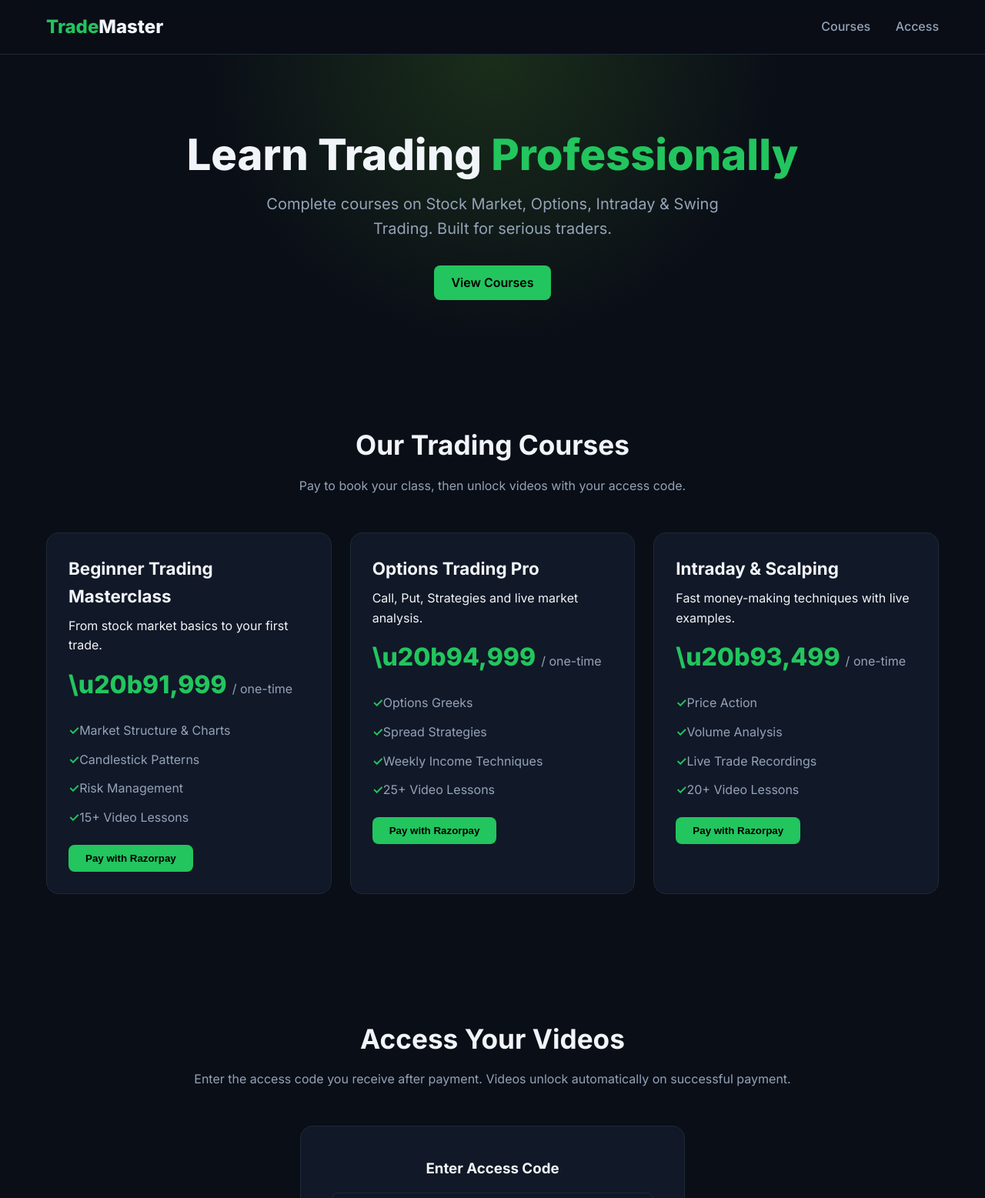
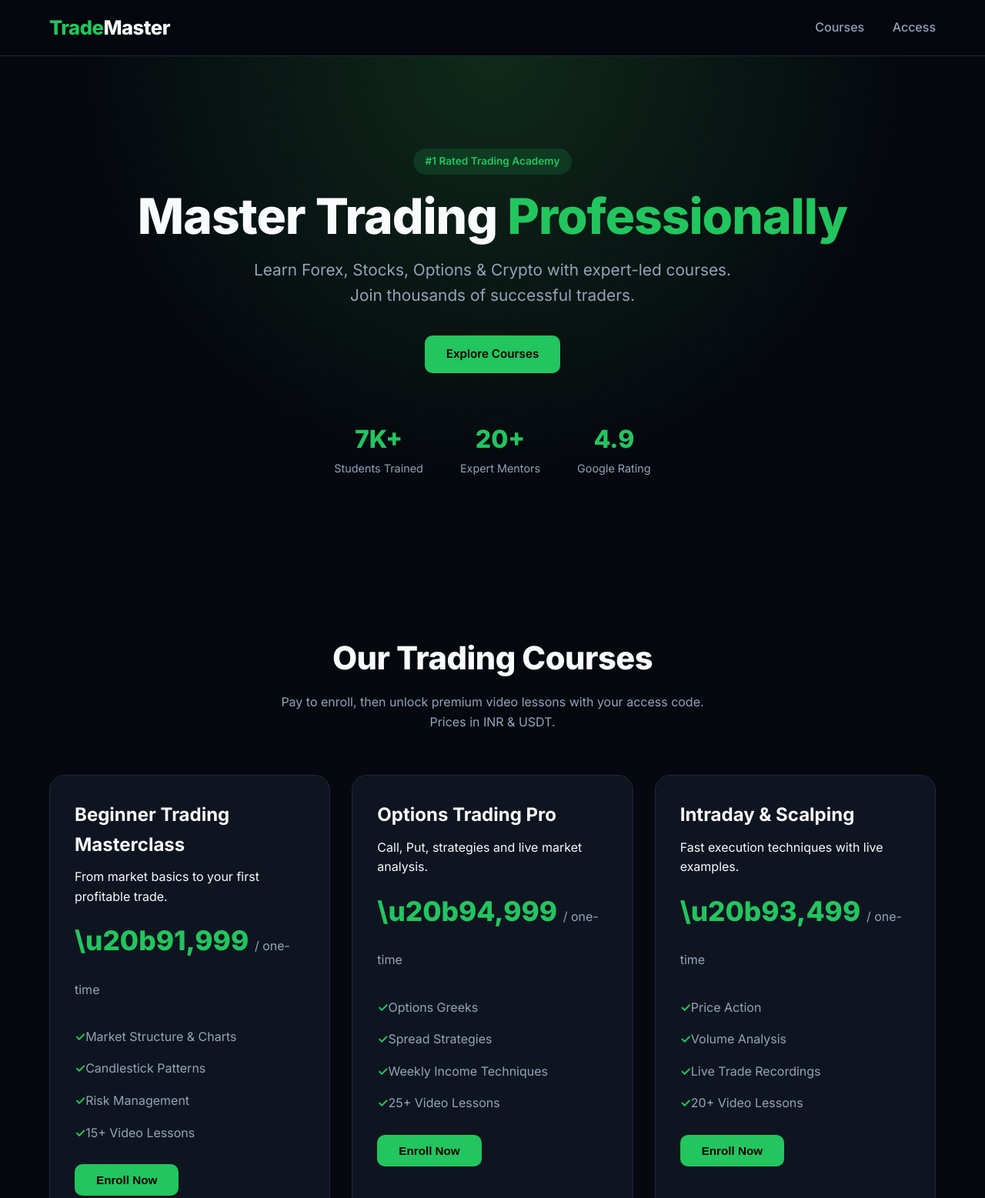
Before and after one commit to marketingsvishnu-ops/learning-website, a plain HTML site: page index.html in a window 1280 px wide. Shown: the top 1557 px of the page at 77% size. Drawn offline with Linux system fonts and the light colour scheme.

Commit message:
Redesign homepage inspired by professional trading academy style

```diff
--- a/index.html
+++ b/index.html
@@ -3,55 +3,61 @@
 <head>
 <meta charset="UTF-8">
 <meta name="viewport" content="width=device-width, initial-scale=1.0">
-<title>TradeMaster Academy | Learn Trading</title>
+<title>TradeMaster Academy | Professional Trading Education</title>
 <link href="https://fonts.googleapis.com/css2?family=Inter:wght@400;500;600;700;800&display=swap" rel="stylesheet">
 <style>
 :root {
-  --bg: #0a0e17;
-  --card: #111827;
-  --border: #1f2937;
+  --bg: #05080f;
+  --card: #0f1520;
+  --border: #1e293b;
   --primary: #22c55e;
   --primary-dark: #16a34a;
-  --text: #f1f5f9;
+  --text: #f8fafc;
   --muted: #94a3b8;
   --accent: #f59e0b;
 }
 * { margin:0; padding:0; box-sizing:border-box; }
 body { font-family: 'Inter', system-ui, sans-serif; background: var(--bg); color: var(--text); line-height:1.6; }
-.container { max-width: 1200px; margin: 0 auto; padding: 0 20px; }
-header { background: rgba(10,14,23,0.9); backdrop-filter: blur(10px); border-bottom: 1px solid var(--border); position: sticky; top:0; z-index:100; }
-nav { display:flex; justify-content:space-between; align-items:center; height:70px; }
-.logo { font-size:1.5rem; font-weight:800; color: var(--primary); }
+.container { max-width: 1200px; margin: 0 auto; padding: 0 24px; }
+header { background: rgba(5,8,15,0.85); backdrop-filter: blur(12px); border-bottom: 1px solid var(--border); position: sticky; top:0; z-index:100; }
+nav { display:flex; justify-content:space-between; align-items:center; height:72px; }
+.logo { font-size:1.6rem; font-weight:800; color: var(--primary); letter-spacing:-0.5px; }
 .logo span { color: var(--text); }
-nav a { color: var(--muted); text-decoration:none; margin-left:28px; font-weight:500; transition:0.2s; }
+nav a { color: var(--muted); text-decoration:none; margin-left:32px; font-weight:500; transition:0.2s; }
 nav a:hover { color: var(--text); }
-.btn { background: var(--primary); color:#000; padding:10px 22px; border-radius:8px; font-weight:600; text-decoration:none; display:inline-block; transition:0.2s; border:none; cursor:pointer; }
-.btn:hover { background: var(--primary-dark); }
-.hero { padding:100px 0 80px; text-align:center; background: radial-gradient(circle at top, #1a2e1a 0%, transparent 50%); }
-.hero h1 { font-size:3.5rem; font-weight:800; margin-bottom:16px; line-height:1.1; }
+.btn { background: var(--primary); color:#000; padding:12px 28px; border-radius:10px; font-weight:600; text-decoration:none; display:inline-block; transition:0.2s; border:none; cursor:pointer; font-size:0.95rem; }
+.btn:hover { background: var(--primary-dark); transform:translateY(-1px); }
+.btn-outline { background:transparent; border:1px solid var(--border); color:var(--text); }
+.hero { padding:120px 0 100px; text-align:center; background: radial-gradient(ellipse at top, #0f2a1a 0%, transparent 60%); }
+.badge { display:inline-block; background:rgba(34,197,94,0.15); color:var(--primary); padding:6px 16px; border-radius:100px; font-size:0.85rem; font-weight:600; margin-bottom:20px; }
+.hero h1 { font-size:4rem; font-weight:800; margin-bottom:20px; line-height:1.05; letter-spacing:-1px; }
 .hero h1 span { color: var(--primary); }
-.hero p { font-size:1.25rem; color: var(--muted); max-width:600px; margin:0 auto 32px; }
-.section { padding:80px 0; }
-.section-title { font-size:2.2rem; font-weight:700; margin-bottom:12px; text-align:center; }
-.section-sub { text-align:center; color:var(--muted); margin-bottom:48px; }
-.grid { display:grid; grid-template-columns:repeat(auto-fit, minmax(320px,1fr)); gap:24px; }
-.card { background:var(--card); border:1px solid var(--border); border-radius:16px; padding:28px; transition:0.3s; }
-.card:hover { border-color:var(--primary); transform:translateY(-4px); }
-.card h3 { font-size:1.4rem; margin-bottom:8px; }
-.price { font-size:2rem; font-weight:800; color:var(--primary); margin:12px 0; }
+.hero p { font-size:1.3rem; color: var(--muted); max-width:640px; margin:0 auto 36px; }
+.stats { display:flex; justify-content:center; gap:48px; margin-top:60px; flex-wrap:wrap; }
+.stat { text-align:center; }
+.stat strong { display:block; font-size:2rem; font-weight:800; color:var(--primary); }
+.stat span { color:var(--muted); font-size:0.9rem; }
+.section { padding:100px 0; }
+.section-title { font-size:2.6rem; font-weight:800; margin-bottom:12px; text-align:center; letter-spacing:-0.5px; }
+.section-sub { text-align:center; color:var(--muted); margin-bottom:56px; max-width:600px; margin-left:auto; margin-right:auto; }
+.grid { display:grid; grid-template-columns:repeat(auto-fit, minmax(340px,1fr)); gap:28px; }
+.card { background:var(--card); border:1px solid var(--border); border-radius:20px; padding:32px; transition:0.3s; }
+.card:hover { border-color:var(--primary); transform:translateY(-6px); }
+.card h3 { font-size:1.5rem; margin-bottom:10px; }
+.price { font-size:2.2rem; font-weight:800; color:var(--primary); margin:16px 0; }
 .price span { font-size:1rem; color:var(--muted); font-weight:400; }
-.features { list-style:none; margin:16px 0; }
-.features li { padding:6px 0; color:var(--muted); }
+.features { list-style:none; margin:20px 0; }
+.features li { padding:8px 0; color:var(--muted); }
 .features li:before { content:"\2713 "; color:var(--primary); font-weight:bold; }
-.access-box { background:var(--card); border:1px solid var(--border); border-radius:16px; padding:40px; max-width:500px; margin:40px auto; text-align:center; }
-.access-box input { width:100%; padding:14px; border-radius:8px; border:1px solid var(--border); background:#0f172a; color:var(--text); font-size:1rem; margin:16px 0; }
-.video-grid { display:grid; grid-template-columns:repeat(auto-fit, minmax(340px,1fr)); gap:24px; margin-top:32px; }
-.video-card { background:var(--card); border-radius:12px; overflow:hidden; border:1px solid var(--border); }
-.video-card video { width:100%; height:200px; background:#000; }
-.video-info { padding:16px; }
-footer { border-top:1px solid var(--border); padding:40px 0; text-align:center; color:var(--muted); margin-top:60px; }
+.access-box { background:var(--card); border:1px solid var(--border); border-radius:20px; padding:48px; max-width:520px; margin:48px auto; text-align:center; }
+.access-box input { width:100%; padding:16px; border-radius:10px; border:1px solid var(--border); background:#0a1018; color:var(--text); font-size:1rem; margin:20px 0; }
+.video-grid { display:grid; grid-template-columns:repeat(auto-fit, minmax(360px,1fr)); gap:28px; margin-top:40px; }
+.video-card { background:var(--card); border-radius:16px; overflow:hidden; border:1px solid var(--border); }
+.video-card video { width:100%; height:220px; background:#000; }
+.video-info { padding:20px; }
+footer { border-top:1px solid var(--border); padding:60px 0; text-align:center; color:var(--muted); }
 .hidden { display:none !important; }
-@media (max-width:768px) { .hero h1 { font-size:2.4rem; } nav a { display:none; } }
+@media (max-width:768px) { .hero h1 { font-size:2.6rem; } .stats { gap:24px; } nav a { display:none; } }
 </style>
 </head>
 <body>
@@ -70,20 +76,26 @@ footer { border-top:1px solid var(--border); padding:40px 0; text-align:center;
 
 <section class="hero">
   <div class="container">
-    <h1>Learn Trading <span>Professionally</span></h1>
-    <p>Complete courses on Stock Market, Options, Intraday & Swing Trading. Built for serious traders.</p>
-    <a href="#courses" class="btn">View Courses</a>
+    <div class="badge">#1 Rated Trading Academy</div>
+    <h1>Master Trading <span>Professionally</span></h1>
+    <p>Learn Forex, Stocks, Options & Crypto with expert-led courses. Join thousands of successful traders.</p>
+    <a href="#courses" class="btn">Explore Courses</a>
+    <div class="stats">
+      <div class="stat"><strong>7K+</strong><span>Students Trained</span></div>
+      <div class="stat"><strong>20+</strong><span>Expert Mentors</span></div>
+      <div class="stat"><strong>4.9</strong><span>Google Rating</span></div>
+    </div>
   </div>
 </section>
 
 <section id="courses" class="section">
   <div class="container">
     <h2 class="section-title">Our Trading Courses</h2>
-    <p class="section-sub">Pay to book your class, then unlock videos with your access code.</p>
+    <p class="section-sub">Pay to enroll, then unlock premium video lessons with your access code. Prices in INR & USDT.</p>
     <div class="grid">
       <div class="card">
         <h3>Beginner Trading Masterclass</h3>
-        <p>From stock market basics to your first trade.</p>
+        <p>From market basics to your first profitable trade.</p>
         <div class="price">\u20b91,999 <span>/ one-time</span></div>
         <ul class="features">
           <li>Market Structure & Charts</li>
@@ -91,11 +103,11 @@ footer { border-top:1px solid var(--border); padding:40px 0; text-align:center;
           <li>Risk Management</li>
           <li>15+ Video Lessons</li>
         </ul>
-        <button class="btn" onclick="showPayment('BEGINNER')">Pay with Razorpay</button>
+        <button class="btn" onclick="showPayment('BEGINNER')">Enroll Now</button>
       </div>
       <div class="card">
         <h3>Options Trading Pro</h3>
-        <p>Call, Put, Strategies and live market analysis.</p>
+        <p>Call, Put, strategies and live market analysis.</p>
         <div class="price">\u20b94,999 <span>/ one-time</span></div>
         <ul class="features">
           <li>Options Greeks</li>
@@ -103,11 +115,11 @@ footer { border-top:1px solid var(--border); padding:40px 0; text-align:center;
           <li>Weekly Income Techniques</li>
           <li>25+ Video Lessons</li>
         </ul>
-        <button class="btn" onclick="showPayment('OPTIONS')">Pay with Razorpay</button>
+        <button class="btn" onclick="showPayment('OPTIONS')">Enroll Now</button>
       </div>
       <div class="card">
         <h3>Intraday & Scalping</h3>
-        <p>Fast money-making techniques with live examples.</p>
+        <p>Fast execution techniques with live examples.</p>
         <div class="price">\u20b93,499 <span>/ one-time</span></div>
         <ul class="features">
           <li>Price Action</li>
@@ -115,7 +127,7 @@ footer { border-top:1px solid var(--border); padding:40px 0; text-align:center;
           <li>Live Trade Recordings</li>
           <li>20+ Video Lessons</li>
         </ul>
-        <button class="btn" onclick="showPayment('INTRADAY')">Pay with Razorpay</button>
+        <button class="btn" onclick="showPayment('INTRADAY')">Enroll Now</button>
       </div>
     </div>
   </div>
@@ -124,12 +136,12 @@ footer { border-top:1px solid var(--border); padding:40px 0; text-align:center;
 <section id="access" class="section">
   <div class="container">
     <h2 class="section-title">Access Your Videos</h2>
-    <p class="section-sub">Enter the access code you receive after payment. Videos unlock automatically on successful payment.</p>
+    <p class="section-sub">Enter the access code received after payment. Videos unlock instantly.</p>
     <div class="access-box">
       <h3>Enter Access Code</h3>
       <input type="text" id="accessCode" placeholder="e.g. TRADE-XXXX" />
       <button class="btn" onclick="unlockVideos()">Unlock Videos</button>
-      <p id="accessMsg" style="margin-top:12px; color:var(--accent);"></p>
+      <p id="accessMsg" style="margin-top:16px; color:var(--accent);"></p>
     </div>
   </div>
 </section>
@@ -137,7 +149,7 @@ footer { border-top:1px solid var(--border); padding:40px 0; text-align:center;
 <section id="videos" class="section hidden">
   <div class="container">
     <h2 class="section-title">Your Course Videos</h2>
-    <p class="section-sub">These videos are only visible after successful payment.</p>
+    <p class="section-sub">Premium content available only after successful payment.</p>
     <div id="videoContainer" class="video-grid"></div>
   </div>
 </section>
@@ -145,7 +157,7 @@ footer { border-top:1px solid var(--border); padding:40px 0; text-align:center;
 <footer>
   <div class="container">
     <p>\u00a9 2026 TradeMaster Academy. All rights reserved.</p>
-    <p style="margin-top:8px; font-size:0.9rem;">Videos are for paid students only. Unauthorized sharing is prohibited.</p>
+    <p style="margin-top:10px; font-size:0.9rem;">Educational content only. Trading involves risk. Past performance is not indicative of future results.</p>
   </div>
 </footer>
 
@@ -193,7 +205,7 @@ function showPayment(courseKey) {
   if (!course) return;
 
   if (RAZORPAY_KEY_ID.includes("YOUR_KEY")) {
-    alert("Razorpay Key ID is not set.\n\n1. Copy Key ID from Razorpay Dashboard\n2. Update RAZORPAY_KEY_ID in index.html\n\nYou can use this demo code for now:\n" + course.code);
+    alert("Razorpay Key ID is not set.\n\n1. Copy Key ID from Razorpay Dashboard\n2. Update RAZORPAY_KEY_ID in index.html\n\nDemo code: " + course.code);
     document.getElementById("accessCode").value = course.code;
     return;
   }
@@ -204,21 +216,15 @@ function showPayment(courseKey) {
     currency: "INR",
     name: "TradeMaster Academy",
     description: course.name,
-    image: "https://cdn-icons-png.flaticon.com/512/3135/3135715.png",
     handler: function (response) {
-      alert("Payment Successful!\n\nPayment ID: " + response.razorpay_payment_id + "\n\nAccess Code: " + course.code + "\n\nPlease save this code.");
+      alert("Payment Successful!\n\nAccess Code: " + course.code);
       document.getElementById("accessCode").value = course.code;
       unlockVideos();
     },
-    prefill: { name: "", email: "", contact: "" },
-    theme: { color: "#22c55e" },
-    modal: { ondismiss: function() { console.log("Payment cancelled"); } }
+    theme: { color: "#22c55e" }
   };
 
   const rzp = new Razorpay(options);
-  rzp.on("payment.failed", function (response) {
-    alert("Payment Failed: " + response.error.description);
-  });
   rzp.open();
 }
 
@@ -243,21 +249,18 @@ function unlockVideos() {
   const container = document.getElementById("videoContainer");
   container.innerHTML = "";
 
-  let list = [];
-  if (course === "all") {
-    list = [...getAllVideos("beginner"), ...getAllVideos("options"), ...getAllVideos("intraday")];
-  } else {
-    list = getAllVideos(course);
-  }
+  let list = course === "all"
+    ? [...getAllVideos("beginner"), ...getAllVideos("options"), ...getAllVideos("intraday")]
+    : getAllVideos(course);
 
   list.forEach(v => {
     const card = document.createElement("div");
     card.className = "video-card";
     const priceText = v.price ? `\u20b9${v.price}` : "";
     const usdtText = v.priceUsdt ? ` / ${v.priceUsdt} USDT` : "";
-    const displayPrice = (priceText || usdtText) ? (priceText + usdtText) : "Free";
+    const displayPrice = (priceText || usdtText) ? (priceText + usdtText) : "Included";
     card.innerHTML = `
-      <video controls><source src="${v.url}" type="video/mp4">Your browser does not support video.</video>
+      <video controls><source src="${v.url}" type="video/mp4"></video>
       <div class="video-info">
         <h4>${v.title}</h4>
         <p style="color:var(--muted); font-size:0.9rem;">${v.desc || ""}</p>
```
